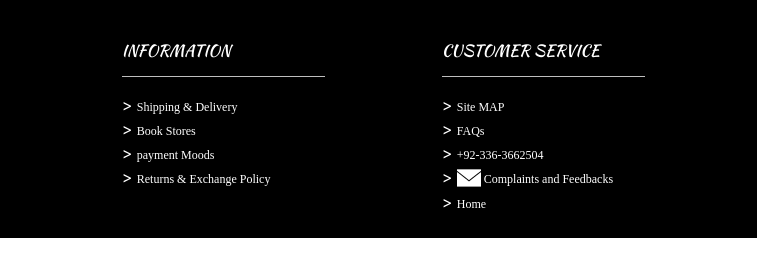
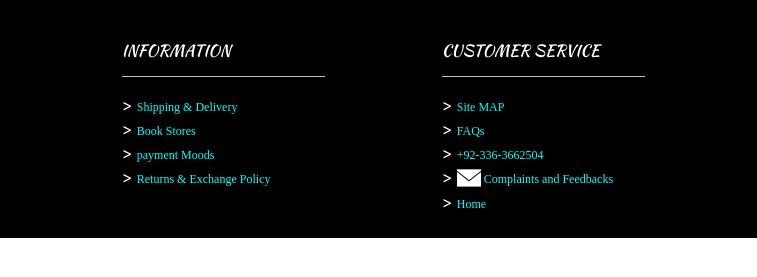
Before and after one commit to sheikhuzair26/TK-TASK-06-LIBERTY-BOOKS-, a plain HTML site: page index.html in a window 1280 px wide. Shown: the part 1833-2110 px from the top of the page, 0-757 px from the left. Drawn offline with nearby package versions, Linux system fonts and the light colour scheme.

Commit message:
Update style.css

```diff
--- a/style.css
+++ b/style.css
@@ -581,9 +581,8 @@ h6 {
     font-family: 'Kaushan Script', cursive;
 }
 
-.list:link,
-list :visited {
-    color: white;
+.list:link, list :visited {
+    color: cyan;
     text-align: center;
     text-decoration: none;
     font-size: 12px;
```
